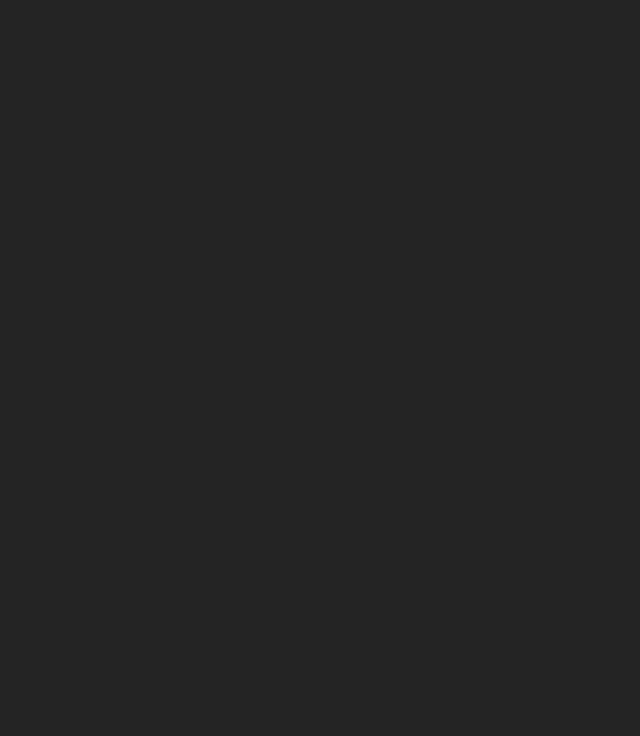
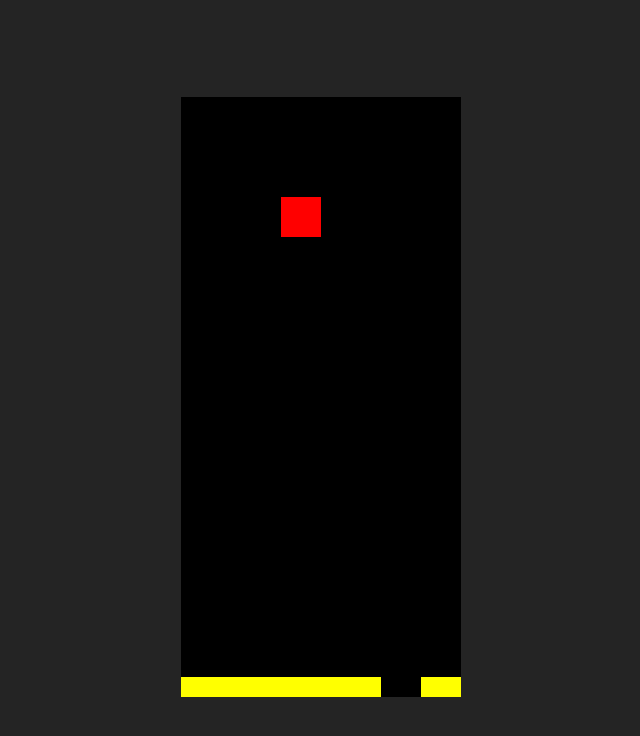
Before and after one commit to ztevenx100/js-tetris, a website built with Vite: page index.html in a window 1280 px wide. Shown: the whole page, without its empty margins (319-959 px from the left). Built offline with nearby package versions, Linux system fonts and the light colour scheme.

Commit message:
TASk: render figure

```diff
--- a/main.js
+++ b/main.js
@@ -1 +1,126 @@
-import './style.css'
+import './style.css';
+
+const canvas = document.querySelector('canvas');
+const context = canvas.getContext('2d');
+
+const BLOCK_SIZE = 20;
+const BOARD_WIDTH = 14;
+const BOARD_HEIGHT = 30;
+
+const board = initialBoard();
+
+const piece = {
+  position: {x:5, y:5},
+  shape: [
+    [1, 1],
+    [1, 1]
+  ],
+}
+
+canvas.width = BLOCK_SIZE * BOARD_WIDTH;
+canvas.height = BLOCK_SIZE * BOARD_HEIGHT;
+
+context.scale(BLOCK_SIZE, BLOCK_SIZE);
+
+// 2. Game loop
+function update() {
+  draw();
+  window.requestAnimationFrame(update)
+}
+
+function draw() {
+  context.fillStyle = '#000';
+  context.fillRect(0, 0, canvas.width, canvas.height);
+
+  board.forEach((row, y) => {
+    row.forEach((value, x) => {
+      if (value === 1) {
+        context.fillStyle = '#FF0';
+        context.fillRect(x, y, 1, 1);
+      }
+    })
+  });
+
+  piece.shape.forEach((row, y) => {
+    row.forEach((value, x) => {
+      if (value) {
+        context.fillStyle = '#F00';
+        context.fillRect(x + piece.position.x, y + piece.position.y, 1, 1);
+      }
+    })
+  });
+
+}
+
+document.addEventListener('keydown', event => {
+  if (event.key === 'ArrowLeft') {
+    piece.position.x--;
+    if (checkCollision()) piece.position.x++;
+  }
+  if (event.key === 'ArrowRight') {
+    piece.position.x++;
+    if (checkCollision()) piece.position.x--;
+  }
+  if (event.key === 'ArrowDown') {
+    piece.position.y++;
+    if (checkCollision()){
+      piece.position.y--;
+      solidifyPiece();
+    }
+  }
+})
+
+update();
+
+// 3. Board
+function initialBoard() {
+  let newBoard = [];
+  const cols = [];
+
+  for (let i = 0; i < BOARD_WIDTH; i++) {
+    cols.push(0);
+  }
+
+  for (let i = 0; i < BOARD_HEIGHT; i++) {
+    if(i === BOARD_HEIGHT-1){
+      newBoard.push([1,1,1,1,1,1,1,1,1,1,0,0,1,1]);
+    } else {
+      newBoard.push(cols);
+    }
+  }
+
+  return newBoard;
+}
+
+// 4. Collision
+function checkCollision() {
+  return piece.shape.find((row, y) => {
+    return row.find((value, x) => {
+
+      return (
+        value !== 0
+        && board[y + piece.position.y]?.[x + piece.position.x] !== 0
+      )
+
+    })
+  });
+}
+
+function solidifyPiece() {
+  piece.shape.forEach((row, x) => {
+    row.forEach((value, y) => {
+      if (value === 1) {
+        board[y + piece.position.y][x + piece.position.x] = 1;
+      }
+    })
+  });
+
+  piece.position.x = 0;
+  piece.position.y = 0;
+}
+
+// 5. Eliminar linea
+
+function removeRows() {
+
+}
--- a/style.css
+++ b/style.css
@@ -18,4 +18,5 @@ body{
   padding: 0;
   display: grid;
   place-content: center;
+  height: 100vh;
 }
```
